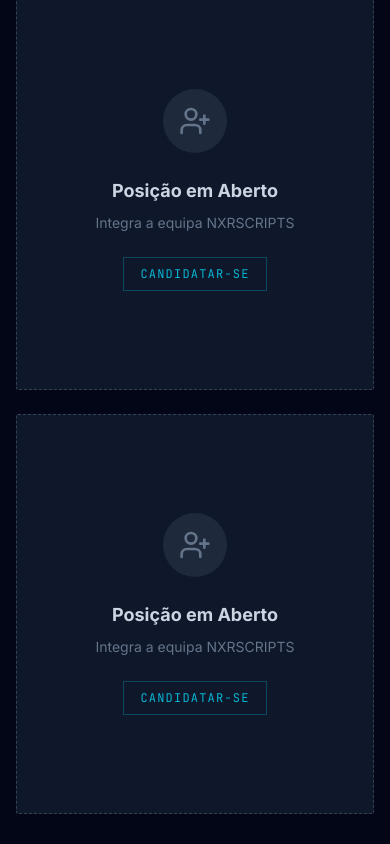
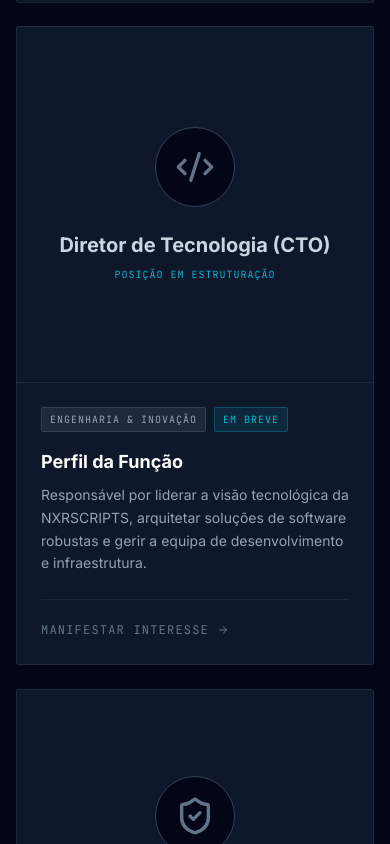
Before and after one commit to nxrscripts-wq/NXRSCRIPTS-O-Futuro-J-Tem-Endere-o, a React (Vite) app: page /about in a window 390 px wide. Shown: the part 5400-6244 px from the top of the page. Built offline with nearby package versions, Linux system fonts and the light colour scheme; no server answers.

Commit message:
style: torna a caixa da fotografia do CEO totalmente responsiva

```diff
--- a/pages/About.tsx
+++ b/pages/About.tsx
@@ -13,6 +13,7 @@ import {
   UserPlus,
   Linkedin,
   Facebook,
+  ArrowRight,
 } from 'lucide-react';
 import { SEOHead } from '../components/SEOHead';
 import { SEO_PAGES } from '../lib/seo';
@@ -28,11 +29,11 @@ const TeamMember: React.FC<{
   badges?: string[];
 }> = ({ name, role, bio, image, badges }) => (
   <div className="group bg-nxr-panel border border-nxr-border rounded-sm hover:border-nxr-primary transition-all duration-300 overflow-hidden flex flex-col h-full">
-    <div className="relative h-[320px] w-full overflow-hidden bg-slate-800 border-b border-nxr-border">
+    <div className="relative aspect-square w-full overflow-hidden bg-slate-800 border-b border-nxr-border">
       <img
         src={image}
         alt={name}
-        className="h-full w-full object-cover object-top opacity-90 group-hover:scale-105 transition-transform duration-500"
+        className="h-full w-full object-cover object-center opacity-90 group-hover:scale-105 transition-transform duration-500"
         loading="lazy"
         decoding="async"
       />
@@ -79,19 +80,46 @@ const TeamMember: React.FC<{
   </div>
 );
 
-const OpenPositionCard: React.FC = () => (
-  <div className="h-[400px] w-full rounded-sm bg-slate-900 border border-dashed border-slate-700 hover:border-nxr-primary/50 transition-colors duration-300 flex flex-col items-center justify-center p-6 text-center group">
-    <div className="w-16 h-16 rounded-full bg-slate-800 flex items-center justify-center mb-6 group-hover:scale-110 transition-transform duration-300">
-      <UserPlus className="w-8 h-8 text-slate-500 group-hover:text-nxr-primary transition-colors" />
+const LeadershipRoleCard: React.FC<{
+  role: string;
+  department: string;
+  description: string;
+  icon: React.ReactNode;
+}> = ({ role, department, description, icon }) => (
+  <div className="group bg-nxr-panel border border-nxr-border rounded-sm hover:border-nxr-primary transition-all duration-300 overflow-hidden flex flex-col h-full">
+    <div className="relative aspect-square w-full bg-slate-900 border-b border-nxr-border flex flex-col items-center justify-center p-8 text-center group-hover:bg-slate-800 transition-colors duration-500">
+      <div className="w-20 h-20 rounded-full bg-nxr-dark border border-slate-700 flex items-center justify-center text-slate-500 group-hover:text-nxr-primary group-hover:border-nxr-primary/50 group-hover:scale-110 transition-all duration-500 mb-6">
+        {icon}
+      </div>
+      <h4 className="text-xl font-bold text-slate-300 mb-2 group-hover:text-white transition-colors">
+        {role}
+      </h4>
+      <p className="text-nxr-primary text-[10px] font-mono uppercase tracking-widest">
+        Posição em Estruturação
+      </p>
     </div>
-    <h4 className="text-lg font-bold text-slate-300 mb-2">Posição em Aberto</h4>
-    <p className="text-sm text-slate-500 mb-6">Integra a equipa NXRSCRIPTS</p>
-    <Link
-      to="/contact"
-      className="text-xs font-mono text-nxr-primary border border-nxr-primary/30 px-4 py-2 hover:bg-nxr-primary hover:text-nxr-dark transition-colors uppercase tracking-widest"
-    >
-      Candidatar-se
-    </Link>
+
+    <div className="p-6 md:p-8 flex flex-col flex-grow relative bg-nxr-panel">
+      <div className="flex flex-wrap gap-2 mb-4">
+        <span className="text-[10px] font-mono bg-slate-800 text-slate-400 px-2 py-1 rounded-sm border border-slate-700 uppercase tracking-widest">
+          {department}
+        </span>
+        <span className="text-[10px] font-mono bg-nxr-primary/10 text-nxr-primary px-2 py-1 rounded-sm border border-nxr-primary/30 uppercase tracking-widest">
+          EM BREVE
+        </span>
+      </div>
+      <h4 className="text-lg font-bold text-white mb-2">Perfil da Função</h4>
+      <p className="text-slate-400 text-sm leading-relaxed flex-grow">{description}</p>
+
+      <div className="mt-6 pt-4 border-t border-slate-800">
+        <Link
+          to="/contact"
+          className="inline-flex items-center text-xs font-mono text-slate-500 hover:text-nxr-primary uppercase tracking-widest transition-colors"
+        >
+          Manifestar Interesse <ArrowRight className="ml-2 w-3 h-3" />
+        </Link>
+      </div>
+    </div>
   </div>
 );
 
@@ -298,12 +326,22 @@ const About: React.FC = () => {
             </div>
             <div className="md:col-start-2">
               <AnimateIn delay={80}>
-                <OpenPositionCard />
+                <LeadershipRoleCard
+                  role="Diretor de Tecnologia (CTO)"
+                  department="Engenharia & Inovação"
+                  description="Responsável por liderar a visão tecnológica da NXRSCRIPTS, arquitetar soluções de software robustas e gerir a equipa de desenvolvimento e infraestrutura."
+                  icon={<Code2 className="w-10 h-10" />}
+                />
               </AnimateIn>
             </div>
             <div className="md:col-start-3">
               <AnimateIn delay={160}>
-                <OpenPositionCard />
+                <LeadershipRoleCard
+                  role="Diretor de Cibersegurança (CISO)"
+                  department="Segurança & Auditoria"
+                  description="Lidera as operações de defesa cibernética, garantindo a proteção rigorosa das infraestruturas dos clientes, auditorias contínuas e resposta a incidentes."
+                  icon={<ShieldCheck className="w-10 h-10" />}
+                />
               </AnimateIn>
             </div>
           </div>
```
